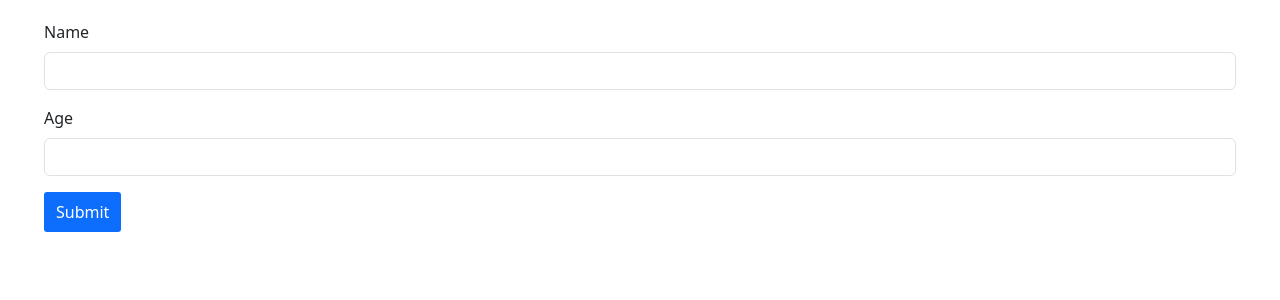
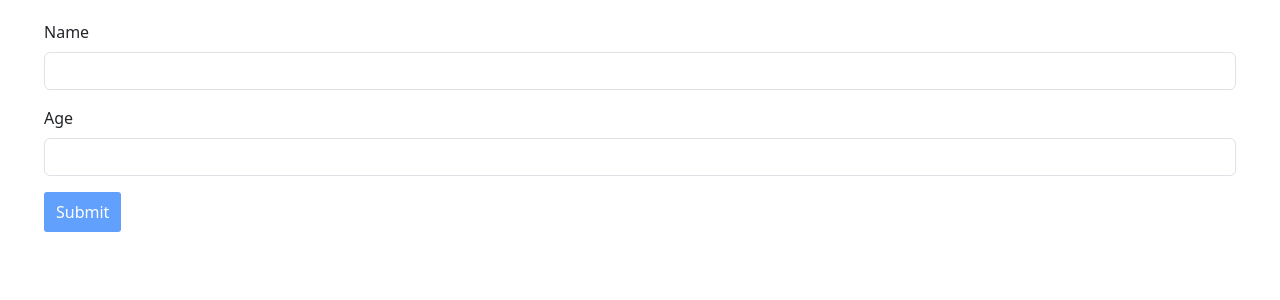
Before and after one commit to MusaAbdillah/react-form-with-mosh, a React (Vite) app: page / in a window 1280 px wide. Shown: the top 300 px of the page. Built offline with nearby package versions, Linux system fonts and the light colour scheme.

Commit message:
button validation with isValid

```diff
--- a/src/components/Form/Form.tsx
+++ b/src/components/Form/Form.tsx
@@ -28,7 +28,7 @@
   const {
     register,
     handleSubmit,
-    formState: { errors }, //destructure
+    formState: { errors, isValid }, //destructure
   } = useForm<FormData>({ resolver: zodResolver(schema) });
   console.log(errors);
 
@@ -98,7 +98,9 @@
           />
           {errors.age && <p className="text-danger">{errors.age.message}.</p>}
         </div>
-        <button className="btn btn-primary">Submit</button>
+        <button disabled={!isValid} className="btn btn-primary">
+          Submit
+        </button>
       </form>
     </>
   );
```
